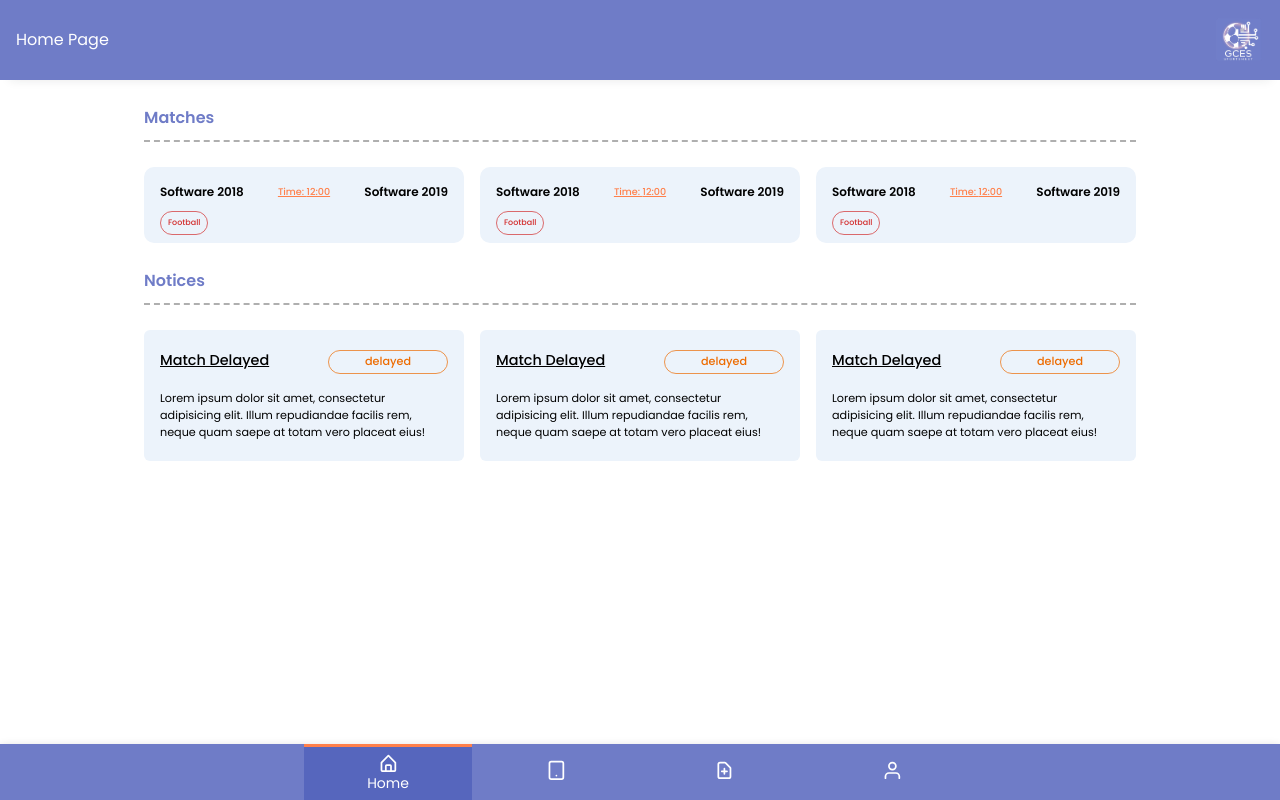
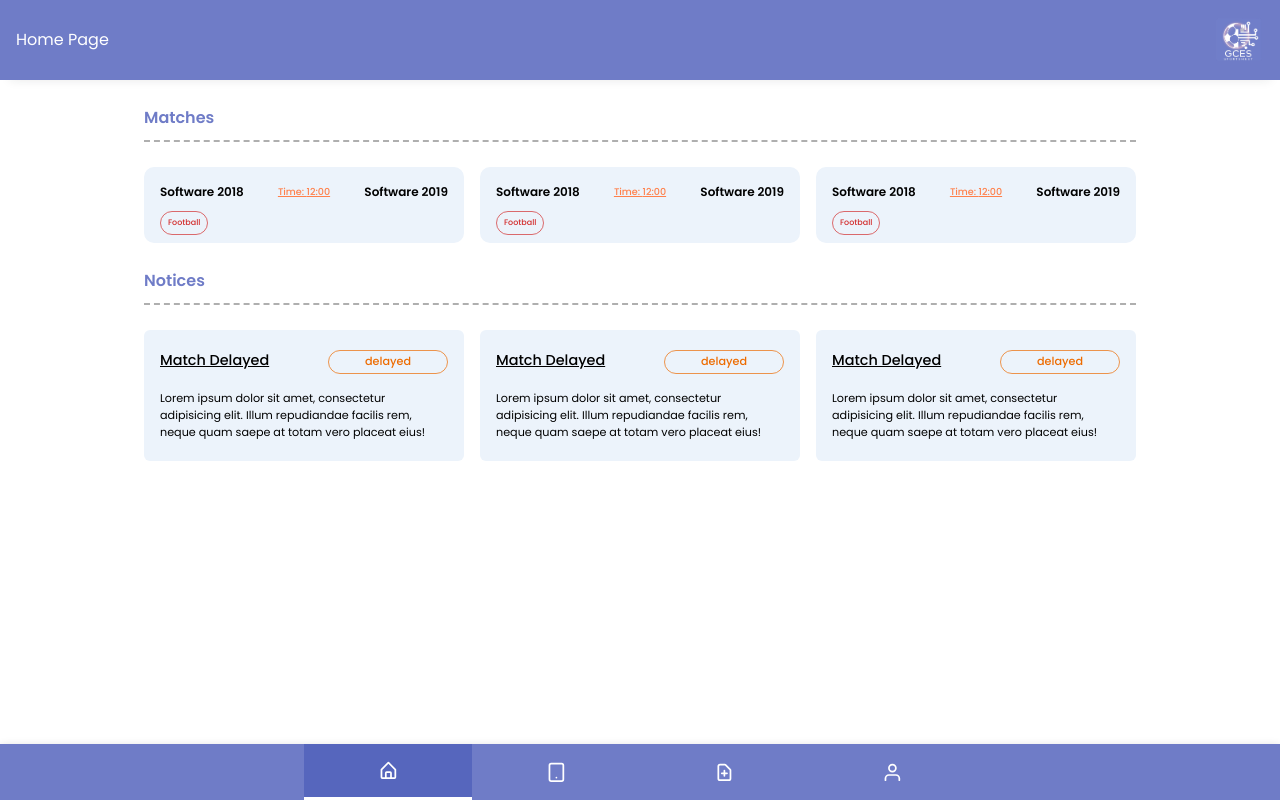
Before and after one commit to Minify-It-services/sports-meet-app, a React (Create React App) app: page / in a window 1280 px wide. Built offline with nearby package versions, Linux system fonts and the light colour scheme.

Commit message:
fixing navbar

```diff
--- a/src/components/Navbar.jsx
+++ b/src/components/Navbar.jsx
@@ -45,10 +45,10 @@ const Navbar = () => {
     return (
         <Paper sx={{ position: 'fixed', bottom: 0, left: 0, right: 0 }} elevation={3}>
             <BottomNavigation sx={{ width:'100%' }} className="items" value={value}>
-                <BottomNavigationAction label="Home" value="home" icon={<BiHomeAlt />} className={`item ${path[1]===''?'item-active':''}`} onClick={() => navigate('/')} />
-                <BottomNavigationAction label="Fixture" value="fixture" icon={<FiTablet />} className={`item ${path[1]==='fixture'?'item-active':''}`} onClick={() => navigate('/fixture')} />
-                <BottomNavigationAction label="Register" value="register" icon={<HiOutlineDocumentAdd />} className={`item ${path[1]==='teamRegister'?'item-active':''}`} onClick={()=> navigate('/teamRegister')} />
-                <BottomNavigationAction label="Profile" value="profile" icon={<FiUser />} className={`item ${path[1]==='profile'?'item-active':''}`} onClick={() => {navigate('/profile')}} />
+                <BottomNavigationAction value="home" icon={<BiHomeAlt />} className={`item ${path[1]===''?'item-active':''}`} onClick={() => navigate('/')} />
+                <BottomNavigationAction value="fixture" icon={<FiTablet />} className={`item ${path[1]==='fixture'?'item-active':''}`} onClick={() => navigate('/fixture')} />
+                <BottomNavigationAction value="register" icon={<HiOutlineDocumentAdd />} className={`item ${path[1]==='teamRegister'?'item-active':''}`} onClick={()=> navigate('/teamRegister')} />
+                <BottomNavigationAction value="profile" icon={<FiUser />} className={`item ${path[1]==='profile'?'item-active':''}`} onClick={() => {navigate('/profile')}} />
             </BottomNavigation>
         </Paper>
     );
--- a/src/components/Navbar.scss
+++ b/src/components/Navbar.scss
@@ -9,6 +9,6 @@
 }
 
 .item-active {
-    border-top: 3px solid #FF804B !important;
+    border-bottom: 3px solid #FFF !important;
     background-color: #5666BD !important;
 }
```
